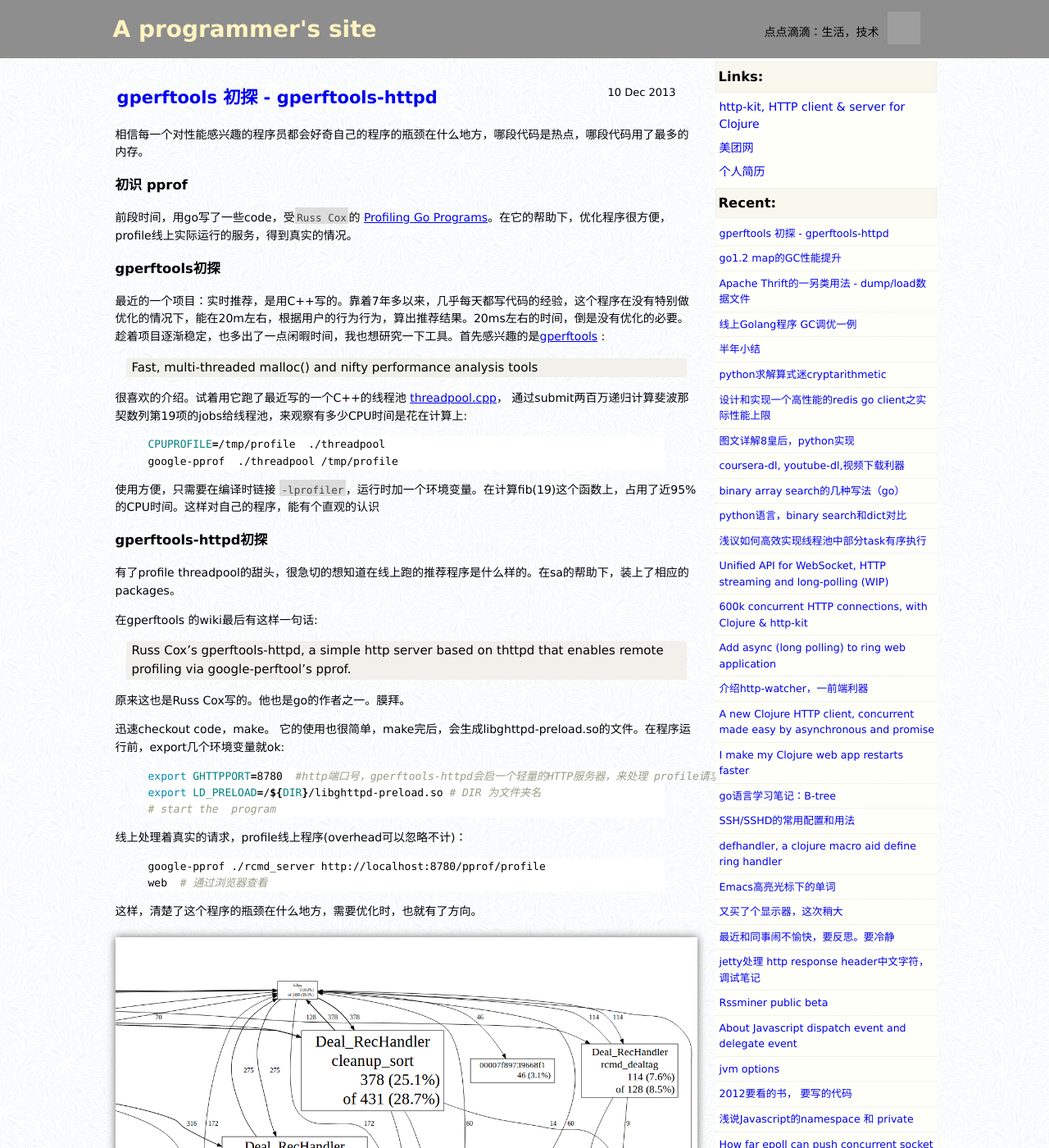
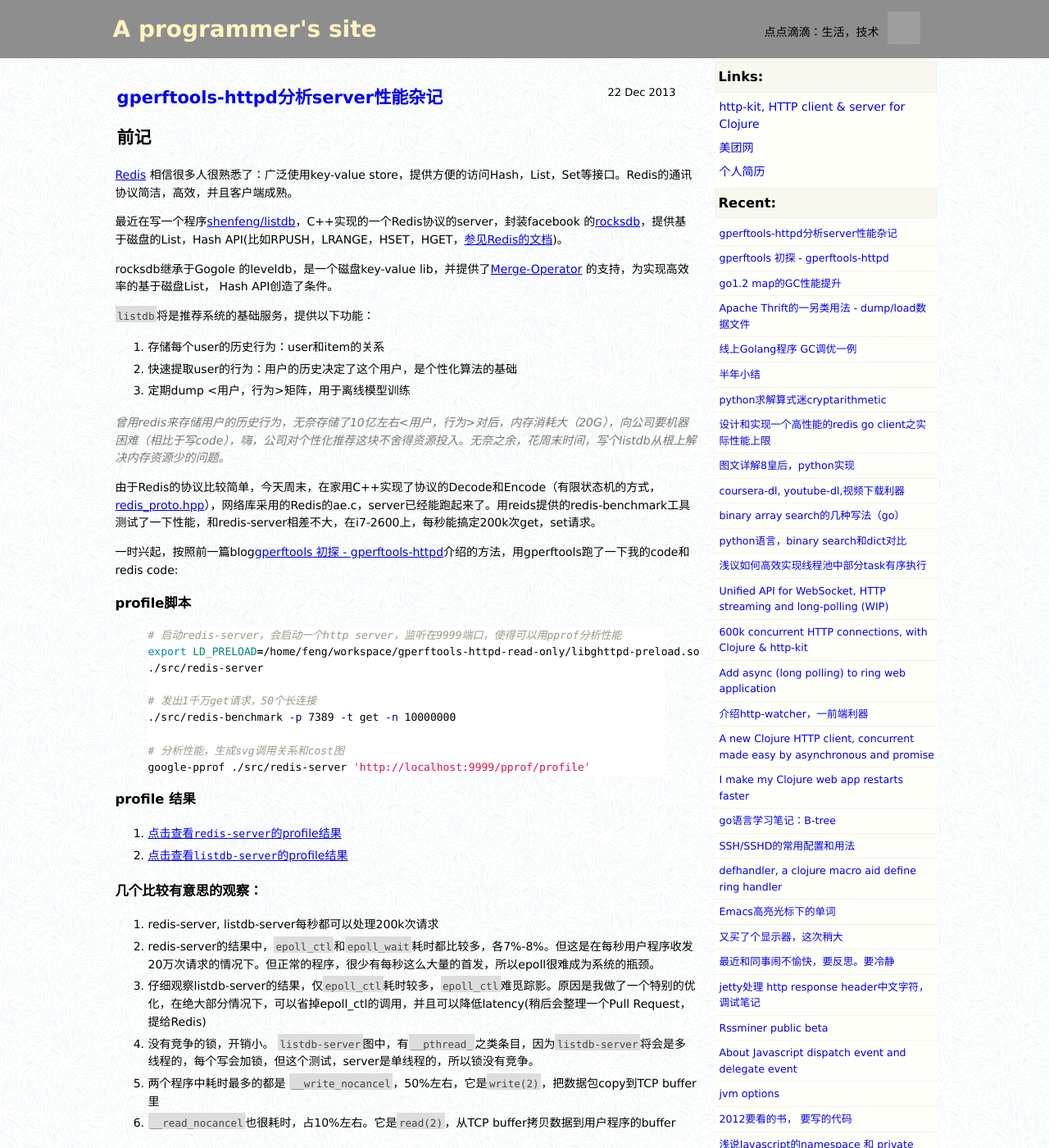
Before and after one commit to shenfeng/shenfeng.github.com, a Jekyll site: the page built from index.html, in a window 1280 px wide and 1400 px high. Shown: the whole window at 82% size. Built offline with Jekyll 4.4.1, drawn with Linux system fonts in a browser that asks for light colours; the list of posts is cut into pages by our own code; some of the changed text lies outside the part shown; grey boxes are pictures that could not be loaded.

Commit message:
gperftools-httpd分析server性能杂记

```diff
--- a/_layouts/default.html
+++ b/_layouts/default.html
@@ -82,6 +82,7 @@
       </div>
     </div>
     <script>
+if (location.hostname.indexOf('shenfeng') >= 0) {
   (function(i,s,o,g,r,a,m){i['GoogleAnalyticsObject']=r;i[r]=i[r]||function(){
   (i[r].q=i[r].q||[]).push(arguments)},i[r].l=1*new Date();a=s.createElement(o),
   m=s.getElementsByTagName(o)[0];a.async=1;a.src=g;m.parentNode.insertBefore(a,m)
@@ -89,7 +90,7 @@
 
   ga('create', 'UA-16852768-5', 'shenfeng.me');
   ga('send', 'pageview');
-
+}
 </script>
   </body>
 </html>
--- /dev/null
+++ b/_posts/2013-12-22-profiling-redis-server.md
@@ -0,0 +1,71 @@
+---
+author: feng
+date: '2013-12-22 08-21-00'
+layout: post
+status: publish
+title: gperftools-httpd分析server性能杂记
+---
+
+## 前记
+
+[Redis](http://redis.io/) 相信很多人很熟悉了：广泛使用key-value
+store，提供方便的访问Hash，List，Set等接口。Redis的通讯协议简洁，高效，并且客户端成熟。
+
+最近在写一个程序[shenfeng/listdb](https://github.com/shenfeng/listdb)，C++实现的一个Redis协议的server，封装facebook
+的[rocksdb](http://rocksdb.org/)，提供基于磁盘的List，Hash API(比如RPUSH，LRANGE，HSET，HGET，[参见Redis的文档](http://redis.io/commands#list))。
+
+rocksdb继承于Gogole 的leveldb，是一个磁盘key-value lib，并提供了[Merge-Operator](https://github.com/facebook/rocksdb/wiki/Merge-Operator)
+的支持，为实现高效率的基于磁盘List， Hash API创造了条件。
+
+`listdb`将是推荐系统的基础服务，提供以下功能：
+
+1. 存储每个user的历史行为：user和item的关系
+2. 快速提取user的行为：用户的历史决定了这个用户，是个性化算法的基础
+3. 定期dump <用户，行为>矩阵，用于离线模型训练
+
+*曾用redis来存储用户的历史行为，无奈存储了10亿左右<用户，行为>对后，内存消耗大（20G），向公司要机器困难（相比于写code），嗨，公司对个性化推荐这块不舍得资源投入。无奈之余，花周末时间，写个listdb从根上解决内存资源少的问题。*
+
+由于Redis的协议比较简单，今天周末，在家用C++实现了协议的Decode和Encode（有限状态机的方式，[redis_proto.hpp](https://github.com/shenfeng/listdb/blob/master/src/redis_proto.hpp)），网络库采用的Redis的ae.c，server已经能跑起来了。用reids提供的redis-benchmark工具测试了一下性能，和redis-server相差不大，在i7-2600上，每秒能搞定200k次get，set请求。
+
+一时兴起，按照前一篇blog[gperftools 初探 -
+gperftools-httpd](http://shenfeng.me/gperftools-gperftools-httpd.html)介绍的方法，用gperftools跑了一下我的code和redis
+code:
+
+### profile脚本
+
+{% highlight sh %}
+# 启动redis-server，会启动一个http server，监听在9999端口，使得可以用pprof分析性能
+export LD_PRELOAD=/home/feng/workspace/gperftools-httpd-read-only/libghttpd-preload.so
+./src/redis-server
+
+# 发出1千万get请求，50个长连接
+./src/redis-benchmark -p 7389 -t get -n 10000000
+
+# 分析性能，生成svg调用关系和cost图
+google-pprof ./src/redis-server 'http://localhost:9999/pprof/profile'
+{% endhighlight %}
+
+### profile 结果
+
+1. [点击查看`redis-server`的profile结果](/imgs/redis-server-profile.svg)
+2. [点击查看`listdb-server`的profile结果](/imgs/listdb-server-profile.svg)
+
+### 几个比较有意思的观察：
+
+1. redis-server, listdb-server每秒都可以处理200k次请求
+2. redis-server的结果中，`epoll_ctl`和`epoll_wait`耗时都比较多，各7%-8%。但这是在每秒用户程序收发20万次请求的情况下。但正常的程序，很少有每秒这么大量的首发，所以epoll很难成为系统的瓶颈。
+3. 仔细观察listdb-server的结果，仅`epoll_ctl`耗时较多，`epoll_ctl`难觅踪影。原因是我做了一个特别的优化，在绝大部分情况下，可以省掉epoll_ctl的调用，并且可以降低latency(稍后会整理一个Pull Request，提给Redis)
+4. 没有竞争的锁，开销小。 `listdb-server`图中，有`__pthread_`之类条目，因为`listdb-server`将会是多线程的，每个写会加锁，但这个测试，server是单线程的，所以锁没有竞争。
+5. 两个程序中耗时最多的都是 `__write_nocancel`，50%左右，它是`write(2)`，把数据包copy到TCP buffer里
+6. `__read_nocancel`也很耗时，占10%左右。它是`read(2)`，从TCP buffer拷贝数据到用户程序的buffer
+
+
+### redis-server中epoll_ctl耗时
+
+![epoll_ctl](/imgs/redis-epoll_ctl_epoll_wait.jpg)
+
+### listdb-server中epoll_ctl难觅踪影，epoll_wait耗时
+
+![epoll_ctl](/imgs/listdb_epoll_wait.jpg)
+
+这种方式容易理解，效率高，维护性好，过度时间，写一篇blog，介绍http-kit用的IO和线程模型时，详细讨论
```
Also changed, not shown: imgs/listdb-server-profile.svg (added), imgs/listdb_epoll_wait.jpg (added), imgs/redis-epoll_ctl_epoll_wait.jpg (added), imgs/redis-server-profile.svg (added).
